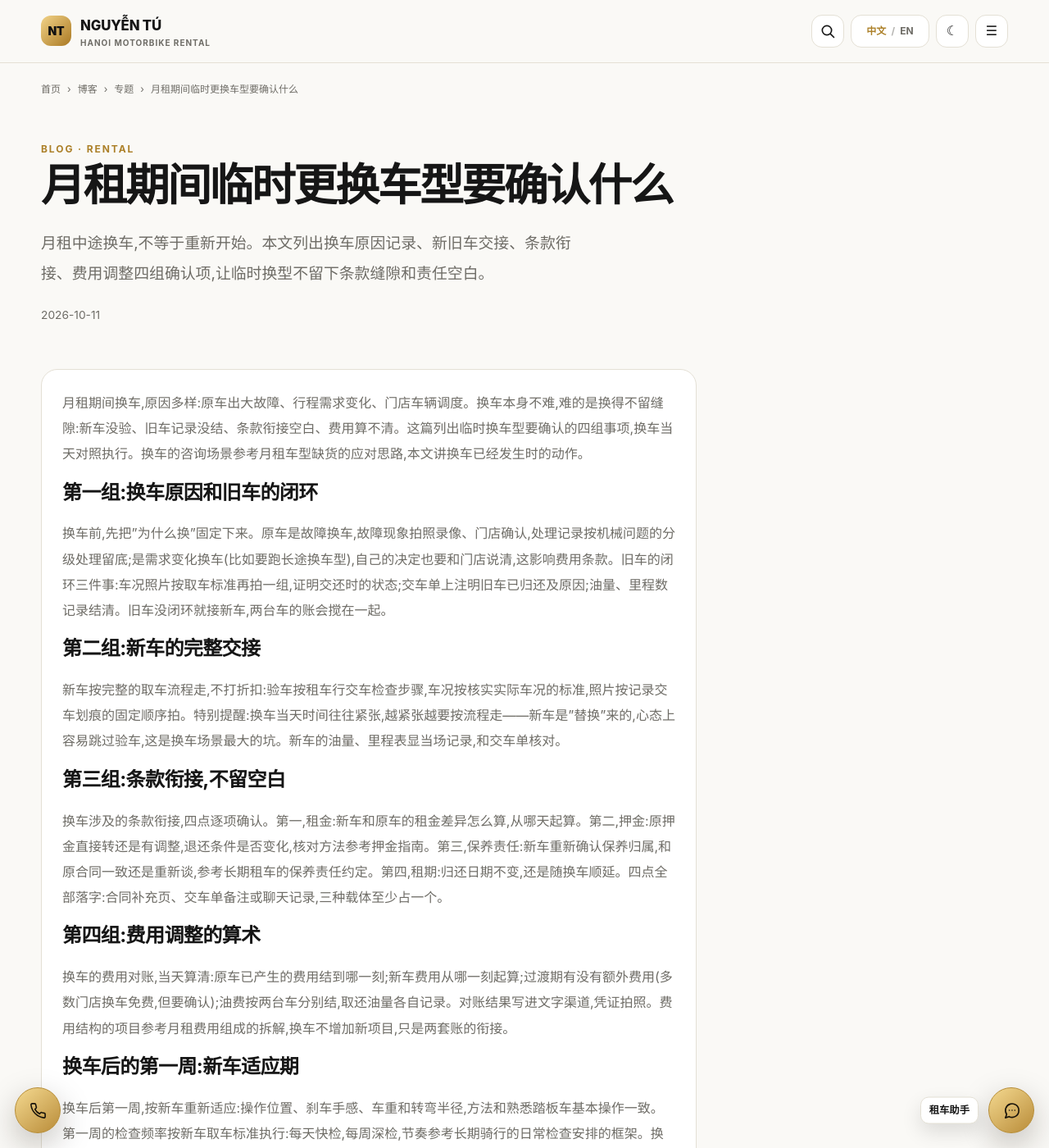
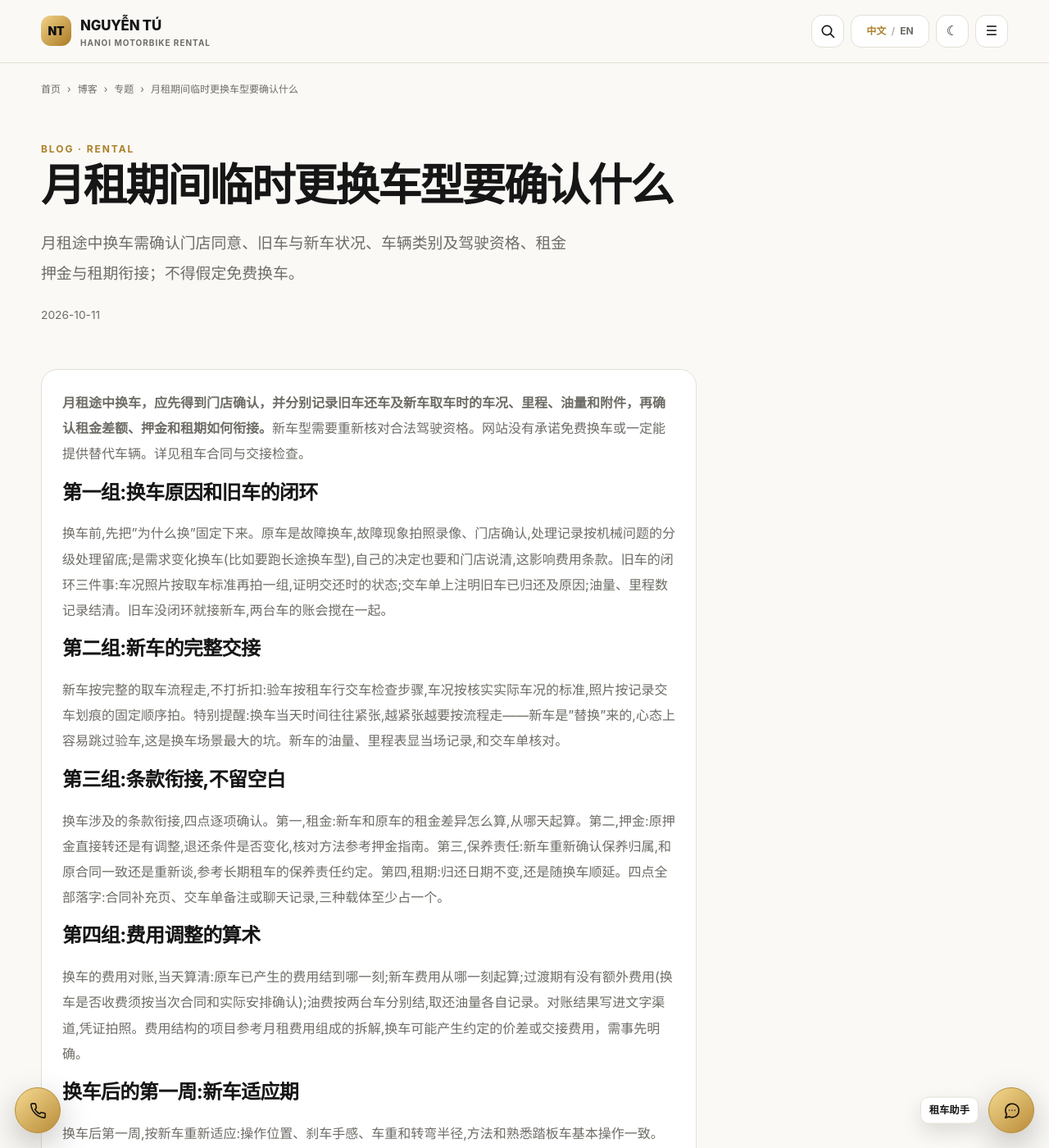
Before and after one commit to thuexemayhanoi/china, a Jekyll site: the page built from _posts/2026-10-11-hanoi-rental-longterm-18.md, in a window 1280 px wide and 1400 px high. Shown: the whole window at 82% size. Built offline with Jekyll 4.4.1, drawn with Linux system fonts in a browser that asks for light colours.

Commit message:
seo(china): correct answer-first P2 article longterm-18

```diff
--- a/_posts/2026-10-11-hanoi-rental-longterm-18.md
+++ b/_posts/2026-10-11-hanoi-rental-longterm-18.md
@@ -5,14 +5,15 @@ topic: "rental"
 subtopic: "monthly"
 permalink: "/blog/hanoi-rental-longterm-18/"
 title: "月租期间临时更换车型要确认什么"
-description: "月租中途换车,不等于重新开始。本文列出换车原因记录、新旧车交接、条款衔接、费用调整四组确认项,让临时换型不留下条款缝隙和责任空白。"
+description: "月租途中换车需确认门店同意、旧车与新车状况、车辆类别及驾驶资格、租金押金与租期衔接；不得假定免费换车。"
+last_modified_at: "2026-10-12"
 primary_keyword: "河内摩托车月租"
 date: "2026-10-11 17:37:50 +0700"
 seo_silo: "rental/monthly"
 breadcrumbs: [{"label": "博客", "href": "/blog/"}, {"label": "专题", "href": "/topics/rental/monthly/"}, {"label": "月租期间临时更换车型要确认什么"}]
 publication_method: "automated_qa"
 ---
-月租期间换车,原因多样:原车出大故障、行程需求变化、门店车辆调度。换车本身不难,难的是换得不留缝隙:新车没验、旧车记录没结、条款衔接空白、费用算不清。这篇列出临时换车型要确认的四组事项,换车当天对照执行。换车的咨询场景参考[月租车型缺货的应对思路](/topics/rental/monthly/),本文讲换车已经发生时的动作。
+**月租途中换车，应先得到门店确认，并分别记录旧车还车及新车取车时的车况、里程、油量和附件，再确认租金差额、押金和租期如何衔接。**新车型需要重新核对合法驾驶资格。网站没有承诺免费换车或一定能提供替代车辆。详见[租车合同](/topics/guides/contracts/)与[交接检查](/blog/hanoi-rental-scooters-19/)。
 
 ## 第一组:换车原因和旧车的闭环
 
@@ -28,7 +29,7 @@ publication_method: "automated_qa"
 
 ## 第四组:费用调整的算术
 
-换车的费用对账,当天算清:原车已产生的费用结到哪一刻;新车费用从哪一刻起算;过渡期有没有额外费用(多数门店换车免费,但要确认);油费按两台车分别结,取还油量各自记录。对账结果写进文字渠道,凭证拍照。费用结构的项目参考[月租费用组成](/topics/pricing/monthly/)的拆解,换车不增加新项目,只是两套账的衔接。
+换车的费用对账,当天算清:原车已产生的费用结到哪一刻;新车费用从哪一刻起算;过渡期有没有额外费用(换车是否收费须按当次合同和实际安排确认);油费按两台车分别结,取还油量各自记录。对账结果写进文字渠道,凭证拍照。费用结构的项目参考[月租费用组成](/topics/pricing/monthly/)的拆解,换车可能产生约定的价差或交接费用，需事先明确。
 
 ## 换车后的第一周:新车适应期
 
```
